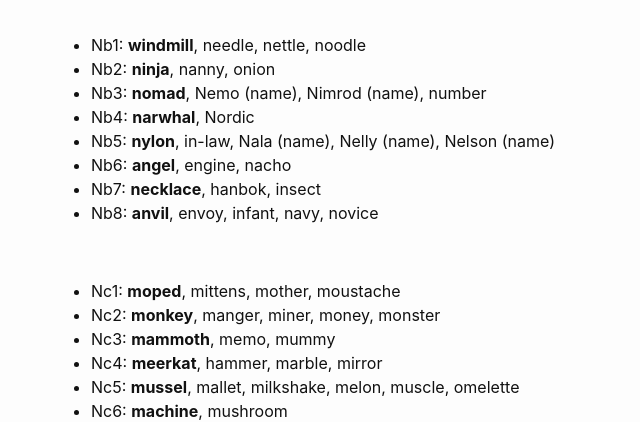
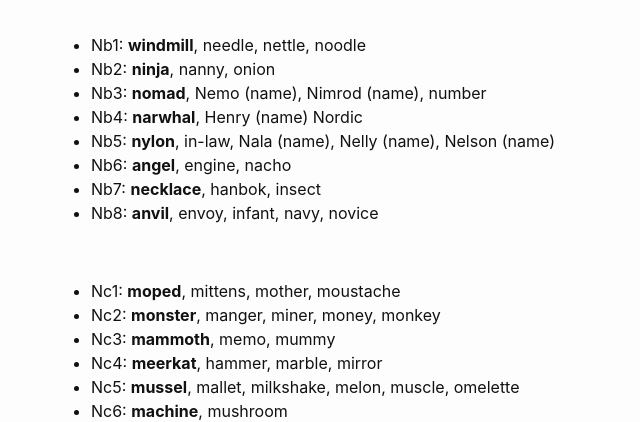
Before and after one commit to liontailedmacaque/liontailedmacaque.github.io, a Jekyll site: the page built from chessmemorypalace/picturewords.md, in a window 1280 px wide and 900 px high, scrolled down 2642 px. Shown: the part 153-575 px from the top of the window, without its empty margins (209-849 px from the left). Built offline with Jekyll 4.4.1, drawn with Linux system fonts in a browser that asks for light colours; some of the changed text lies outside the part shown.

Commit message:
Update picturewords.md

```diff
--- a/chessmemorypalace/picturewords.md
+++ b/chessmemorypalace/picturewords.md
@@ -103,14 +103,14 @@
 - Nb1: **windmill**, needle, nettle, noodle
 - Nb2: **ninja**, nanny, onion
 - Nb3: **nomad**, Nemo (name), Nimrod (name), number
-- Nb4: **narwhal**, Nordic
+- Nb4: **narwhal**, Henry (name) Nordic
 - Nb5: **nylon**, in-law, Nala (name), Nelly (name), Nelson (name)
 - Nb6: **angel**, engine, nacho
 - Nb7: **necklace**, hanbok, insect
 - Nb8: **anvil**, envoy, infant, navy, novice
 <p><br></p>
 - Nc1: **moped**, mittens, mother, moustache
-- Nc2: **monkey**, manger, miner, money, monster
+- Nc2: **monster**, manger, miner, money, monkey
 - Nc3: **mammoth**, memo, mummy
 - Nc4: **meerkat**, hammer, marble, mirror
 - Nc5: **mussel**, mallet, milkshake, melon, muscle, omelette
@@ -282,7 +282,7 @@
 - Rd8: **ravioli**, Orvieto (wine)
 <p><br></p>
 - Re1: **lederhosen**, altimeter, elderberry, El Dorado
-- Re2: **jalapeño**, Albania
+- Re2: **jalapeño**, Albania, Leonardo (name)
 - Re3: **Lamborghini** (brand), limoncello, Olympian
 - Re4: **allosaurus**, celebrity, Liberia
 - Re5: **hallelujah**, Lilliputian
```
Also changed, not shown: other parts of chessmemorypalace/picturewords.md (+4 -4 lines).
